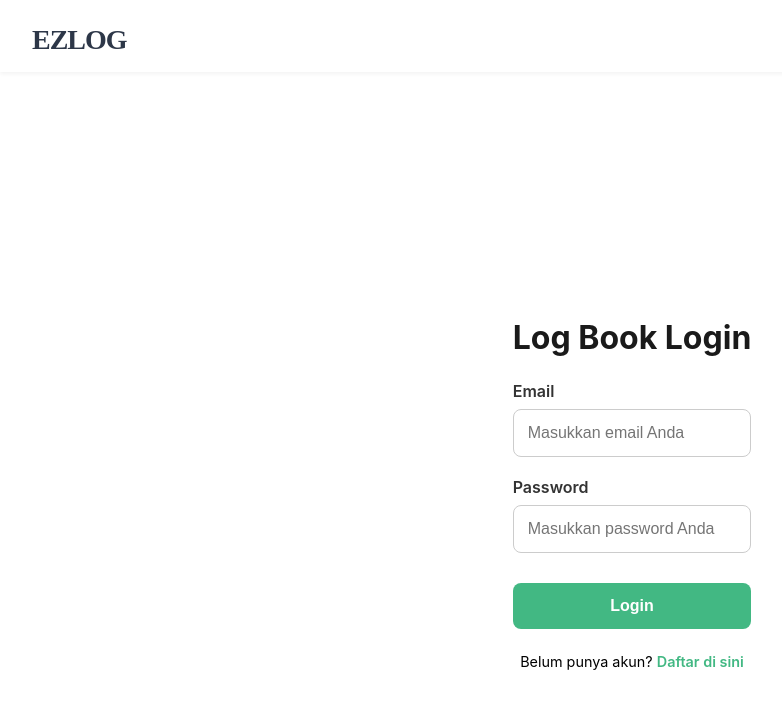
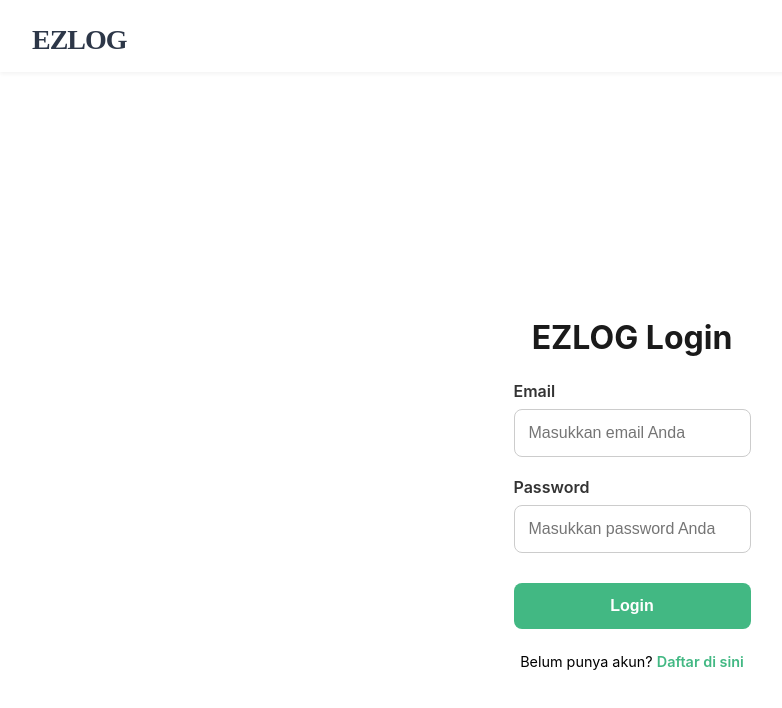
Before and after one commit to RenoTxT/ezlog, a Vue app: page /login in a window 1280 px wide. Shown: the top 708 px of the page, without its empty margins (8-790 px from the left). Built offline with nearby package versions, Linux system fonts and the light colour scheme; no server answers.

Commit message:
Revision name on login

```diff
--- a/src/views/LoginView.vue
+++ b/src/views/LoginView.vue
@@ -1,7 +1,7 @@
 <template>
   <div class="login-container">
     <div class="login-form-wrapper">
-      <h2>Log Book Login</h2>
+      <h2>EZLOG Login</h2>
       <form @submit.prevent="handleLogin">
         <div class="form-group">
           <label for="email">Email</label>
```
